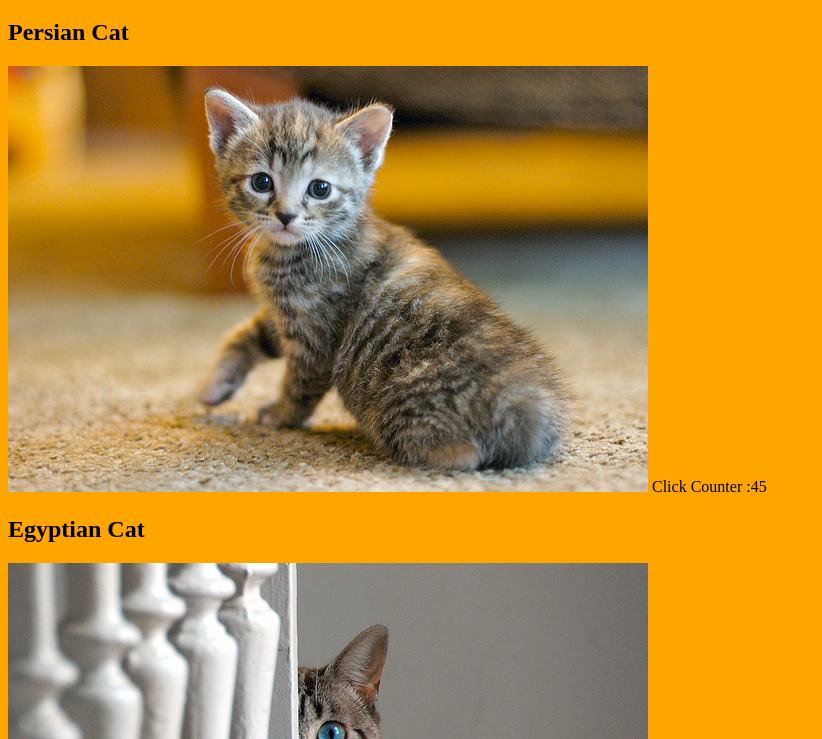
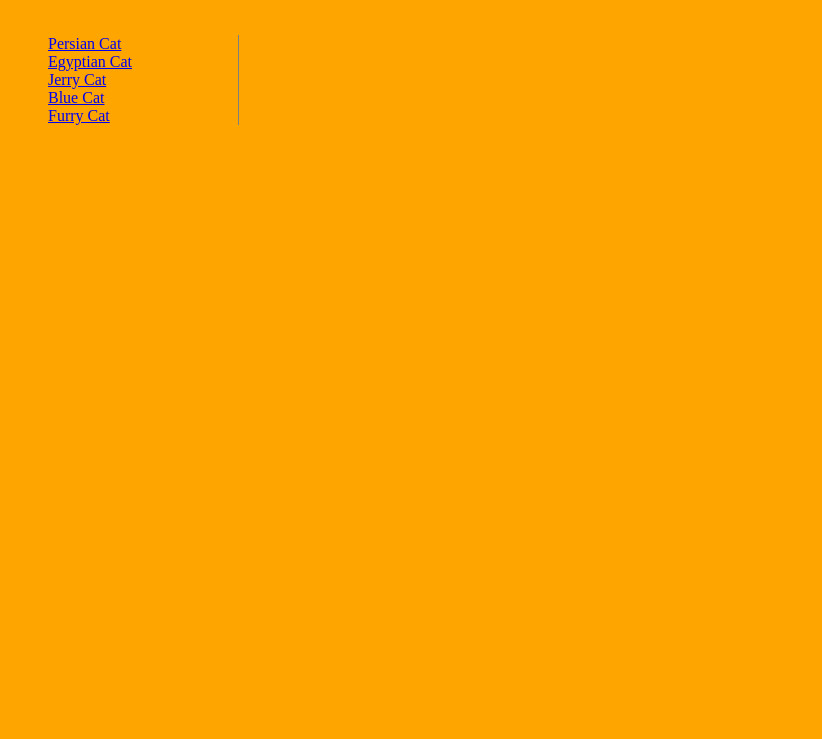
Before and after one commit to MasoodGit/CatClicker, a plain HTML site: page index.html in a window 1280 px wide. Shown: the part 61-800 px from the top of the page, without its empty margins (0-822 px from the left). Drawn offline with Linux system fonts and the light colour scheme.

Commit message:
list of cats and show cat image and counter on click

```diff
--- a/index.html
+++ b/index.html
@@ -6,20 +6,24 @@
 </head>
 <body>
   <h1>Wel Come to Cat Clicker</h1>
-  <div>
-    <!-- Display the image of the cat -->
-    <div id="catPictureContainer">
-      <div class="catPicture">
-        <h2 id="cat_one"></h2>
-        <img src="./images/cat.jpg">
-        <label>Click Counter :<span class="counter">45</span> </label>
-      </div>
-      <div class="catPicture">
-        <h2 id="cat_two"></h2>
-        <img src="./images/cat_two.jpg">
-        <label>Click Counter :<span class="counter">5</span> </label>
-      </div>
-    </div>
+  <div class="container">
+   <!-- Left side list of cats -->
+   <div class="col-30">
+     <ul id="catNamesList"></ul>
+   </div>
+   <!-- main display area -->
+   <div class="col-70">
+     <!-- display name and click counter -->
+     <div class="col-100">
+       <label id="cat_name"></label>
+       <label id="cat_counter"></label>
+     </div >
+     <!-- display cat image -->
+     <div class="col-100">
+       <img id="cat_image" src="" />
+     </div>
+   </div>
+
   </div>
   <script type="text/javascript" src="scripts/jquery-1.11.2.js"></script>
   <script type="text/javascript" src="scripts/main.js"></script>
--- a/scripts/main.js
+++ b/scripts/main.js
@@ -1,15 +1,47 @@
 
 (function(){
-  var Cat_Names = ["Persian Cat","Egyptian Cat"];
-  //  Setup the cat names
-  var catOneName = document.getElementById('cat_one');
-  var catTwoName = document.getElementById('cat_two');
-  catOneName.innerText = Cat_Names[0];
-  catTwoName.innerText = Cat_Names[1];
-  //  Setup Handler to handle click event on cats
-  $('.catPicture').on('click',function(){
-    var $counterSpan = $(this).find("span");
-    var counterValue = parseInt($counterSpan.text());
-    $counterSpan.text(++counterValue);
-  });
+  var Cat_Names = [
+  {
+   "name"  : "Persian Cat",
+   "img"   : "./images/cat.jpg",
+   "count" : 0
+ },
+ {
+   "name" : "Egyptian Cat",
+   "img" :"./images/cat_two.jpg",
+   "count" : 0
+ },
+ {
+   "name" : "Jerry Cat",
+   "img" :"./images/cat_three.jpg",
+   "count" : 0
+ },
+ {
+   "name" : "Blue Cat",
+   "img" :"./images/cat.jpg",
+   "count" : 0
+ },
+ {
+   "name" : "Furry Cat",
+   "img" :"./images/cat_three.jpg",
+   "count" : 0
+ }];
+
+  //  Create list of cats
+  var $list = $("#catNamesList");
+  var $docFragment = $(document.createDocumentFragment());
+  for (var i = 0; i < Cat_Names.length; i++) {
+    var currentCat = Cat_Names[i];
+    var $element = $('<li></li>');
+    $element.append("<a href= '#'>" +  currentCat.name + "</a>");
+    $element.on('click', (function(cat){
+      return function () {
+        $("#cat_name").text(cat.name);
+        $("#cat_counter").text(++cat.count);
+        $("#cat_image").attr("src",cat.img);
+      };
+    })(currentCat));
+    $docFragment.append($element);
+  }
+  $list.append($docFragment);
 })();
--- a/styles/main.css
+++ b/styles/main.css
@@ -1,3 +1,26 @@
 body {
-	background-color: orange;
+  background-color: orange;
 }
+
+.col-30 {
+  width: 30%;
+  float:left;
+}
+
+.col-70 {
+  width: 70%;
+  float:left;
+}
+
+.col-100 {
+  width: 100%;
+}
+
+li {
+  list-style: none;
+}
+
+#catNamesList {
+  border-right: 1px solid gray;
+  width: 50%;
+}
```
Also changed, not shown: images/cat_three.jpg (added).
